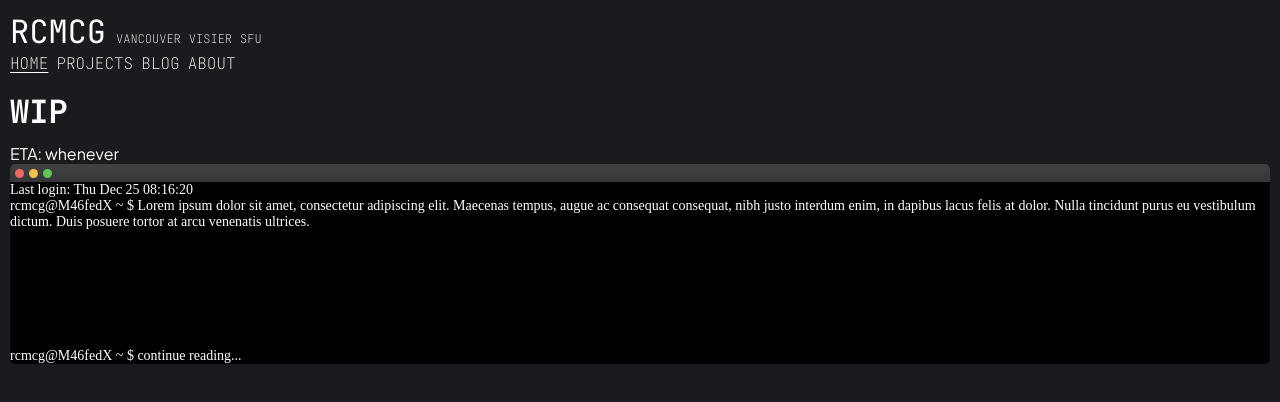
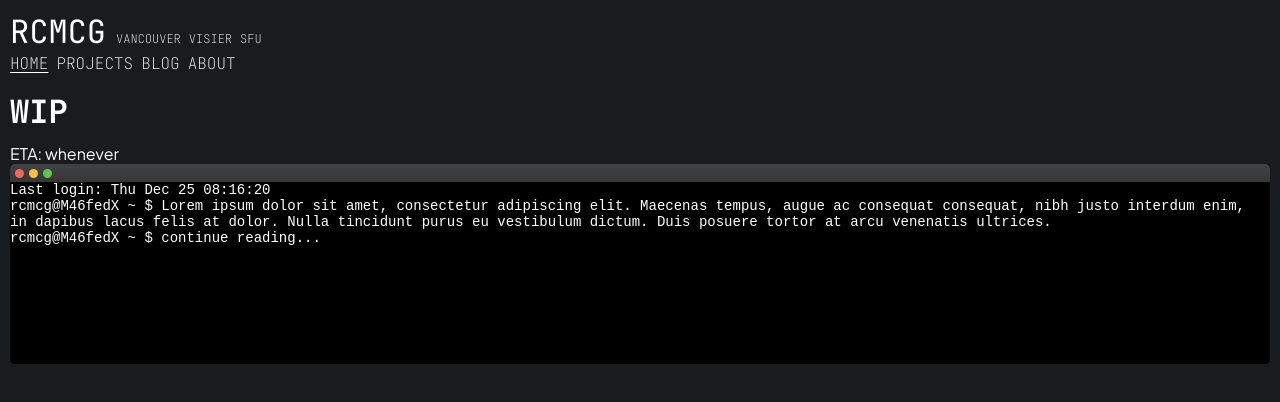
Before and after one commit to rcmcg/personal-website, a React (Vite) app in the folder rcmcg/: page / in a window 1280 px wide. Shown: the top 402 px of the page. Built offline with nearby package versions, Linux system fonts and the light colour scheme; a web font is replaced by a local one.

Commit message:
move component and styling to their own files

```diff
--- /dev/null
+++ b/rcmcg/src/components/terminal-window/TerminalWindow.tsx
@@ -0,0 +1,25 @@
+function TerminalWindow() {
+  return (
+    <>
+      <div className={"terminal"}>
+        <div className={"terminal-top-bar"}>
+          <div className={"terminal-buttons"}>
+            <div className={"terminal-button terminal-button-red"}></div>
+            <div className={"terminal-button terminal-button-yellow"}></div>
+            <div className={"terminal-button terminal-button-green"}></div>
+          </div>
+        </div>
+        <div className={"terminal-main"}>
+          <div>Last login: Thu Dec 25 08:16:20</div>
+          <div>rcmcg@M46fedX ~ $ Lorem ipsum dolor sit amet, consectetur adipiscing elit. Maecenas tempus, augue ac consequat consequat,
+            nibh justo interdum enim, in dapibus lacus felis at dolor. Nulla tincidunt purus eu vestibulum dictum. Duis
+            posuere tortor at arcu venenatis ultrices.
+          </div>
+          <div>rcmcg@M46fedX ~ $ continue reading...</div>
+        </div>
+      </div>
+    </>
+  )
+}
+
+export default TerminalWindow
--- /dev/null
+++ b/rcmcg/src/components/terminal-window/terminal-window.css
@@ -0,0 +1,45 @@
+.terminal {
+    display: flex;
+    flex-direction: column;
+    height: 200px;
+    background-color: black;
+    border-radius: 5px;
+}
+
+.terminal-top-bar {
+    background-image: linear-gradient(to bottom, rgb(65, 66, 67), rgb(54, 54, 55));
+    height: 10%;
+    border-radius: 5px 5px 0 0;
+}
+
+.terminal-buttons {
+    display: flex;
+    margin: 5px 0 0 5px;
+}
+
+.terminal-button {
+    border-radius: 50%;
+    width: 9px;
+    height: 9px;
+    margin-right: 5px;
+}
+
+.terminal-button-red {
+    background-color: rgb(237, 106, 94);
+}
+
+.terminal-button-yellow {
+    background-color: rgb(245, 191, 79);
+}
+
+.terminal-button-green {
+    background-color: rgb(98, 197, 84);
+}
+
+.terminal-main {
+    font-family: "iosevka", monospace;
+    font-size: 14px;
+    display: flex;
+    flex-direction: column;
+    height: 100%;
+}
--- a/rcmcg/src/main.tsx
+++ b/rcmcg/src/main.tsx
@@ -3,6 +3,7 @@ import { createRoot } from 'react-dom/client'
 import './index.css'
 import './components/header/header.css'
 import './components/article/article.css'
+import './components/terminal-window/terminal-window.css'
 import App from './pages/App.tsx'
 import {BrowserRouter, Route, Routes} from "react-router";
 import Blog from "./pages/Blog.tsx";
--- a/rcmcg/src/pages/App.tsx
+++ b/rcmcg/src/pages/App.tsx
@@ -1,4 +1,5 @@
 import Header from "../components/header/Header.tsx";
+import TerminalWindow from "../components/terminal-window/TerminalWindow.tsx";
 
 
 function Body() {
@@ -7,90 +8,6 @@ function Body() {
       <div className={"main"}>
         <h2>WIP</h2>
         <div>ETA: whenever</div>
-      </div>
-    </>
-  )
-}
-
-
-function TerminalWindow() {
-  return (
-    <>
-      <div className={"terminal"} style={
-        {
-          display: "flex",
-          flexDirection: "column",
-          // justifyContent: "space-between",
-          height: "200px",
-          backgroundColor: "black",
-          borderRadius: "5px",
-        }
-      }
-      >
-        <div className={"terminal-top-bar"} style={
-          {
-            backgroundImage: "linear-gradient(to bottom, rgb(65, 66, 67), rgb(54, 54, 55))",
-            height: "10%",
-            borderRadius: "5px 5px 0 0",
-          }
-        }
-        >
-          <div className={"terminal-buttons"} style={
-            {
-              display: "flex",
-              margin: "5px 0 0 5px"
-            }
-          }>
-            <div className={"terminal-button"} style={
-              {
-                backgroundColor: "rgb(237, 106, 94)",
-                borderRadius: "50%",
-                width: "9px",
-                height: "9px",
-                marginRight: "5px"
-              }
-            }>
-            </div>
-            <div className={"terminal-button"} style={
-              {
-                backgroundColor: "rgb(245, 191, 79)",
-                borderRadius: "50%",
-                width: "9px",
-                height: "9px",
-                marginRight: "5px"
-              }
-            }>
-            </div>
-            <div className={"terminal-button"} style={
-              {
-                backgroundColor: "rgb(98, 197, 84)",
-                borderRadius: "50%",
-                width: "9px",
-                height: "9px",
-              }
-            }>
-            </div>
-          </div>
-        </div>
-        <div className={"terminal-main"} style={{
-          fontFamily: "iosevka",
-          fontSize: "14px",
-          display: "flex",
-          flexDirection: "column",
-          justifyContent: "space-between",
-          height: "100%"
-        }}>
-          <div className={"terminal-main-top"}>
-            <div>Last login: Thu Dec 25 08:16:20</div>
-            <div>rcmcg@M46fedX ~ $ Lorem ipsum dolor sit amet, consectetur adipiscing elit. Maecenas tempus, augue ac consequat consequat,
-              nibh justo interdum enim, in dapibus lacus felis at dolor. Nulla tincidunt purus eu vestibulum dictum. Duis
-              posuere tortor at arcu venenatis ultrices.
-            </div>
-          </div>
-          <div className={"terminal-main-bottom"}>
-            <div>rcmcg@M46fedX ~ $ continue reading...</div>
-          </div>
-        </div>
       </div>
     </>
   )
```
